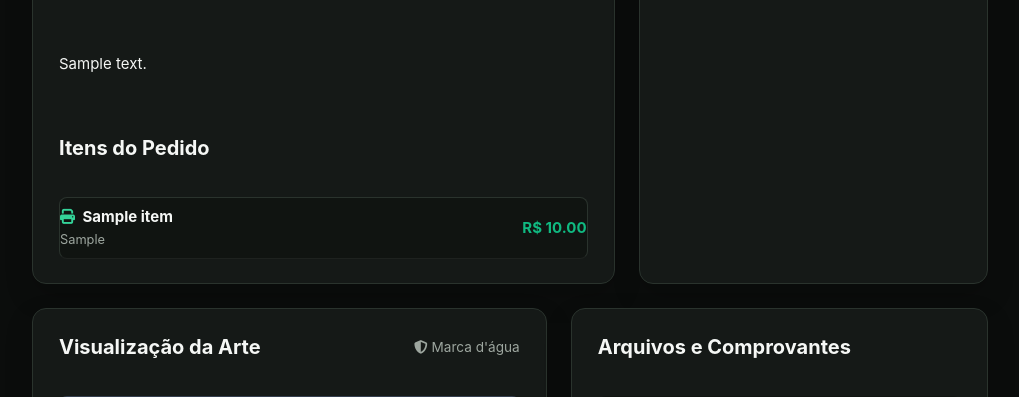
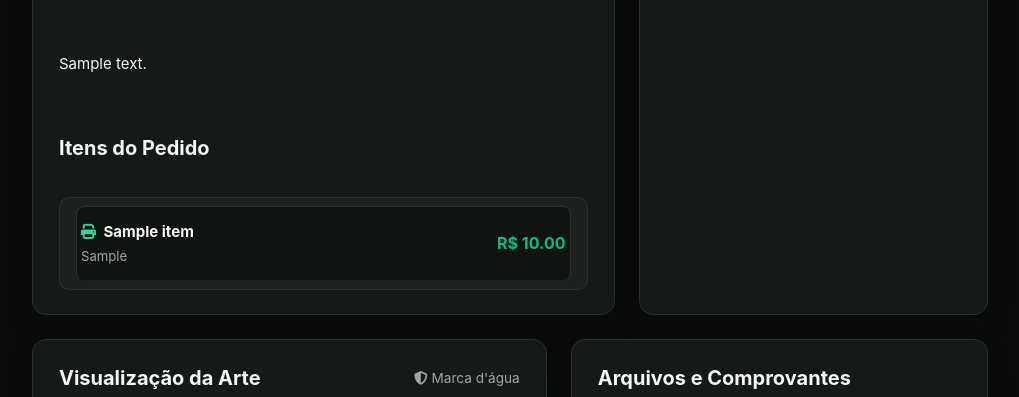
Before and after one commit to Fawlerr/print-fornece, a Django app: template templates/production/detail.html in a window 1280 px wide. Shown: the part 808-1205 px from the top of the page, without its empty margins (256-1275 px from the left). Run offline with Django 5.2, Linux system fonts and the light colour scheme; the template is opened without the code that fills it: most values are stand-ins (such as "Sample title", 1, 10 or a date in 2020).

Commit message:
fix: aumenta espacamento dos itens do pedido na tela de detalhe de producao

```diff
--- a/templates/production/detail.html
+++ b/templates/production/detail.html
@@ -41,9 +41,9 @@
       {% endif %}
       {% if order.items.all %}
         <div class="section-heading"><h2>Itens do Pedido</h2></div>
-        <div class="order-item-list">
+        <div class="order-item-list" style="background: rgba(255,255,255,0.03); border: 1px solid rgba(255,255,255,0.08); border-radius: 10px; padding: 8px 16px;">
           {% for item in order.items.all %}
-            <div class="order-item-row" style="display: flex; justify-content: space-between; align-items: center; padding: 8px 0; border-bottom: 1px solid var(--border-color, rgba(255,255,255,0.06));">
+            <div class="order-item-row" style="display: flex; justify-content: space-between; align-items: center; padding: 14px 4px; border-bottom: 1px solid rgba(255,255,255,0.07);">
               <div>
                 <strong>
                   {% if item.kind == "produto" %}
@@ -57,7 +57,7 @@
                   {% endif %}
                   {{ item.material_name }}
                 </strong>
-                <small style="display: block; color: var(--muted, #9ca3af); font-size: 0.8rem; margin-top: 2px;">
+                <small style="display: block; color: var(--muted, #9ca3af); font-size: 0.82rem; margin-top: 3px;">
                   {% if item.kind == "produto" %}
                     {{ item.billing_quantity|floatformat:0 }} un · Cor: <b>{{ item.product_color|default:"Padrão" }}</b> · Tam: <b>{{ item.product_size|default:"M" }}</b> · {{ item.pricing_rule }}
                   {% elif item.kind == "material" %}
@@ -71,7 +71,7 @@
                   {% endif %}
                 </small>
               </div>
-              <strong style="white-space: nowrap; color: #10b981;">R$ {{ item.line_total|floatformat:2 }}</strong>
+              <strong style="white-space: nowrap; color: #10b981; font-size: 1rem; margin-left: 12px;">R$ {{ item.line_total|floatformat:2 }}</strong>
             </div>
           {% endfor %}
         </div>
```
